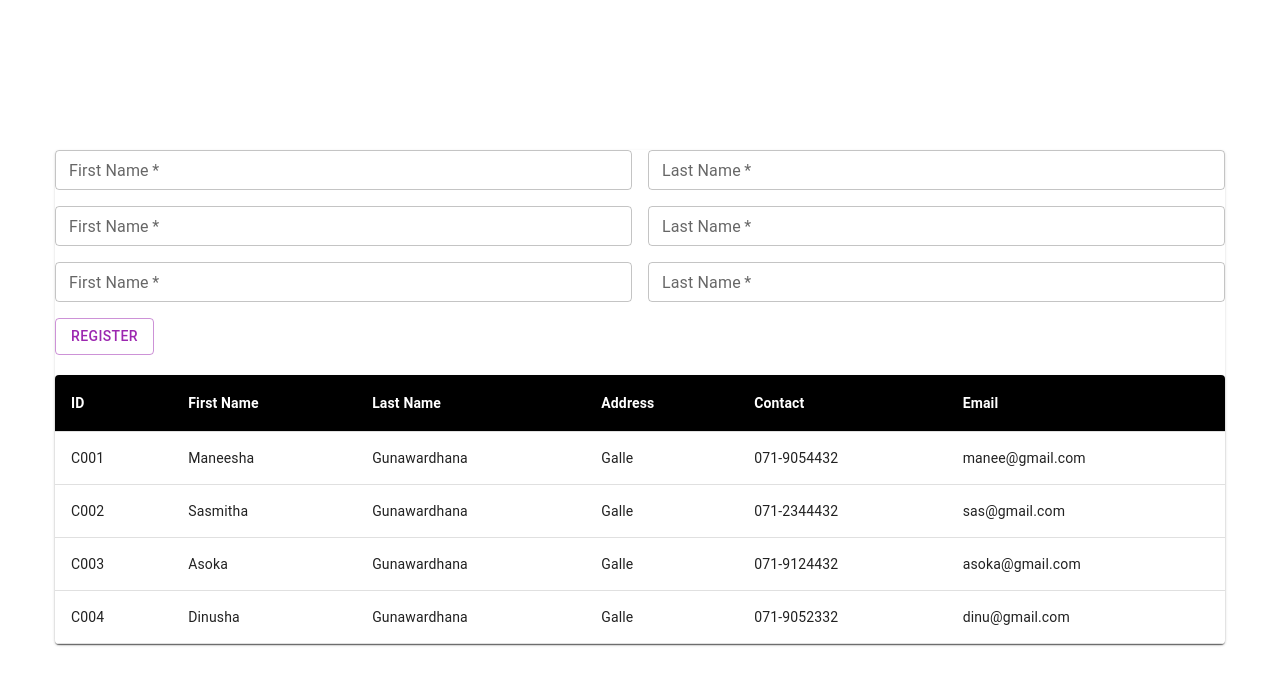
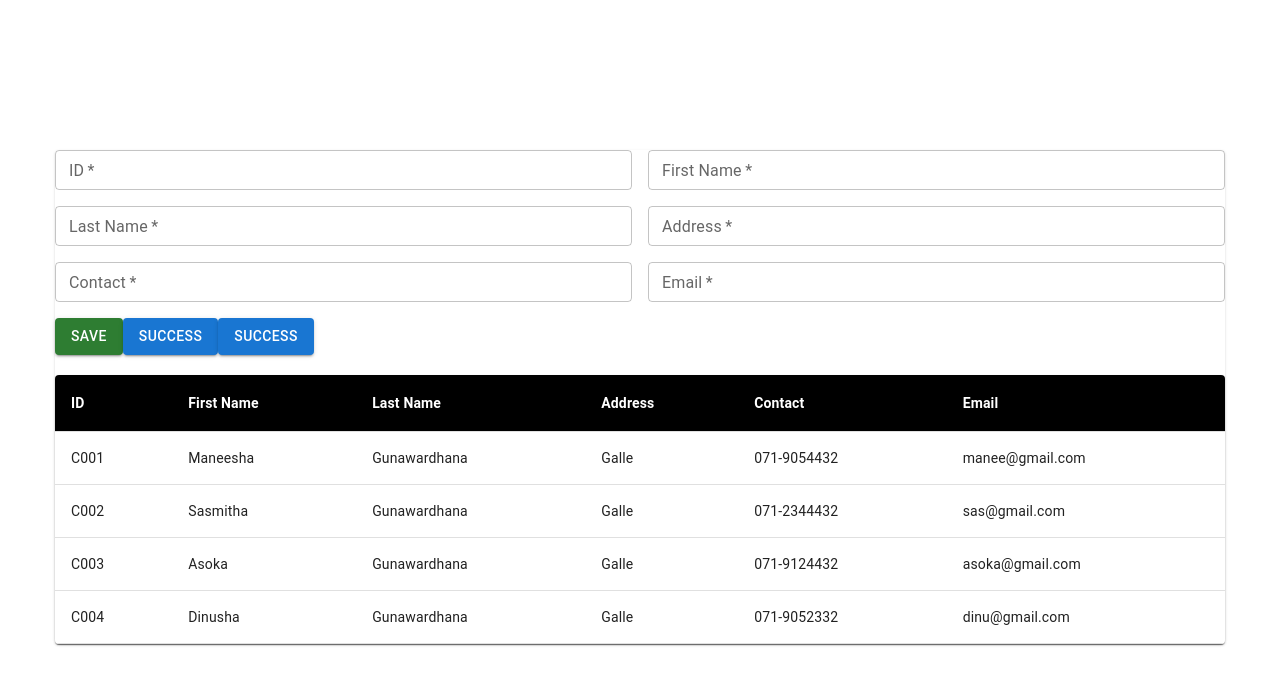
Before and after one commit to mGunawardhana/The_Travellar_App-mongo-express-react-node_-MERN-, a React (Create React App) app: page / in a window 1280 px wide. Shown: the top 684 px of the page. Built offline with nearby package versions, Linux system fonts and the light colour scheme.

Commit message:
save btn setup

```diff
--- a/src/pages/customer/CustomerForm.tsx
+++ b/src/pages/customer/CustomerForm.tsx
@@ -28,7 +28,7 @@ const CustomerForm = () => {
                   type="text"
                   variant="outlined"
                   color="secondary"
-                  label="First Name"
+                  label="ID"
                   size="small"
                   fullWidth
                   required
@@ -37,7 +37,7 @@ const CustomerForm = () => {
                   type="text"
                   variant="outlined"
                   color="secondary"
-                  label="Last Name"
+                  label="First Name"
                   size="small"
                   fullWidth
                   required
@@ -48,7 +48,7 @@ const CustomerForm = () => {
                   type="text"
                   variant="outlined"
                   color="secondary"
-                  label="First Name"
+                  label="Last Name"
                   size="small"
                   fullWidth
                   required
@@ -57,7 +57,7 @@ const CustomerForm = () => {
                   type="text"
                   variant="outlined"
                   color="secondary"
-                  label="Last Name"
+                  label="Address"
                   size="small"
                   fullWidth
                   required
@@ -69,7 +69,7 @@ const CustomerForm = () => {
                   type="text"
                   variant="outlined"
                   color="secondary"
-                    label="First Name"
+                  label="Contact"
                   size="small"
                   fullWidth
                   required
@@ -78,14 +78,25 @@ const CustomerForm = () => {
                   type="text"
                   variant="outlined"
                   color="secondary"
-                    label="Last Name"
+                  label="Email"
                   size="small"
                   fullWidth
                   required
                 />
               </Stack>
-              <Button variant="outlined" color="secondary" type="submit">
-                Register
+              <Button
+                className="bg-green-500"
+                variant="contained"
+                color="success"
+                type="submit"
+              >
+                Save
+              </Button>
+              <Button variant="contained" type="submit">
+                Success
+              </Button>
+              <Button variant="contained" type="submit">
+                Success
               </Button>
             </form>
             {/* <small>
```
Lines whose indentation alone changed are shown as unchanged.
